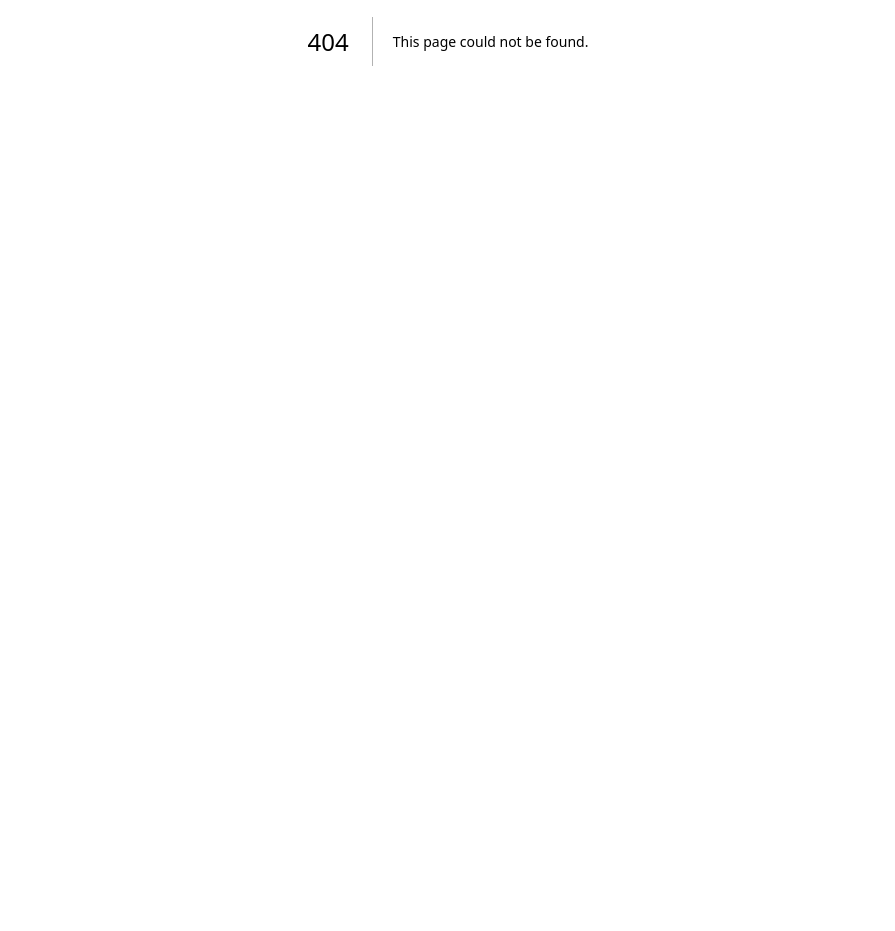
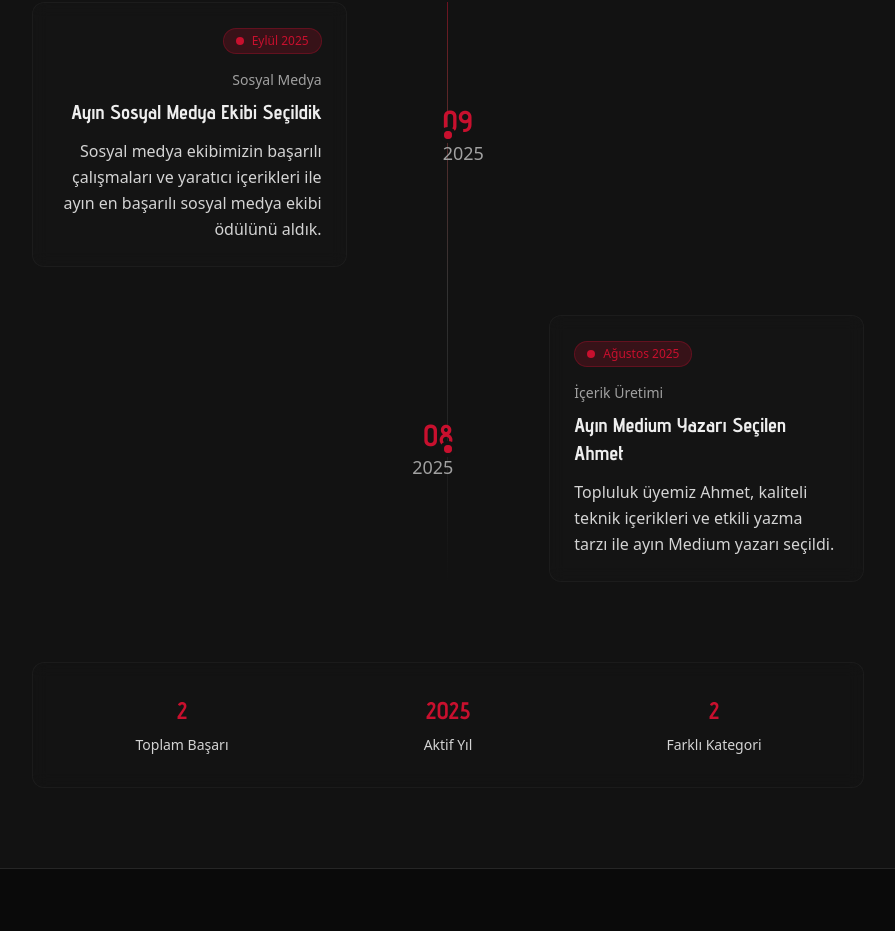
Before and after one commit to HSD-OSTIMTECH/HSD-Landing, a Next.js app: page /about/achievements in a window 1280 px wide. Before the commit this address had no page. Shown: the part 359-1290 px from the top of the page, without its empty margins (192-1087 px from the left). Before the commit the page ends 800 px from the top, so only its background shows below. Built offline with nearby package versions, Linux system fonts and the light colour scheme.

Commit message:
feat: add Achievements page with timeline and stats sections

```diff
--- /dev/null
+++ b/app/(site)/about/achievements/page.tsx
@@ -0,0 +1,184 @@
+"use client";
+import React from "react";
+import { motion } from "framer-motion";
+
+const Achievements = () => {
+  const achievements = [
+    {
+      id: 1,
+      title: "Ayın Sosyal Medya Ekibi Seçildik",
+      description:
+        "Sosyal medya ekibimizin başarılı çalışmaları ve yaratıcı içerikleri ile ayın en başarılı sosyal medya ekibi ödülünü aldık.",
+      date: "Eylül 2025",
+      category: "Sosyal Medya",
+      month: "09",
+      year: "2025",
+    },
+    {
+      id: 2,
+      title: "Ayın Medium Yazarı Seçilen Ahmet",
+      description:
+        "Topluluk üyemiz Ahmet, kaliteli teknik içerikleri ve etkili yazma tarzı ile ayın Medium yazarı seçildi.",
+      date: "Ağustos 2025",
+      category: "İçerik Üretimi",
+      month: "08",
+      year: "2025",
+    },
+  ];
+
+  return (
+    <div className="min-h-screen bg-black text-white py-20">
+      <div className="max-w-4xl mx-auto px-4 sm:px-6 lg:px-8">
+        {/* Header */}
+        <motion.div
+          initial={{ opacity: 0, y: 30 }}
+          animate={{ opacity: 1, y: 0 }}
+          transition={{ duration: 0.8 }}
+          className="text-center mb-16"
+        >
+          <h1 className="text-4xl md:text-5xl lg:text-6xl font-bold font-advent-pro mb-4">
+            <span className="text-white">Başarı </span>
+            <span className="bg-gradient-to-r from-primary to-secondary bg-clip-text text-transparent">
+              Hikayelerimiz
+            </span>
+          </h1>
+
+          <p className="text-lg text-neutral-300 leading-relaxed max-w-2xl mx-auto">
+            Topluluğumuzun elde ettiği önemli başarılar ve kazanımlar
+          </p>
+        </motion.div>
+
+        {/* Timeline */}
+        <div className="relative">
+          {/* Timeline Line */}
+          <div className="absolute left-8 md:left-1/2 md:transform md:-translate-x-px top-0 bottom-0 w-px bg-gradient-to-b from-primary/50 via-neutral-600/50 to-transparent"></div>
+
+          {/* Achievement Items */}
+          <div className="space-y-12">
+            {achievements.map((achievement, index) => (
+              <motion.div
+                key={achievement.id}
+                initial={{ opacity: 0, y: 50 }}
+                whileInView={{ opacity: 1, y: 0 }}
+                transition={{ duration: 0.8, delay: index * 0.2 }}
+                viewport={{ once: true, amount: 0.3 }}
+                className={`relative flex items-center ${
+                  index % 2 === 0 ? "md:flex-row" : "md:flex-row-reverse"
+                } flex-col md:gap-8`}
+              >
+                {/* Timeline Node */}
+                <div className="absolute left-8 md:left-1/2 md:transform md:-translate-x-1/2 w-4 h-4 bg-primary rounded-full border-4 border-black z-10">
+                  <div className="absolute inset-0 bg-primary rounded-full animate-pulse opacity-50"></div>
+                </div>
+
+                {/* Content Card */}
+                <div
+                  className={`w-full md:w-5/12 ml-16 md:ml-0 ${
+                    index % 2 === 0
+                      ? "md:text-right md:pr-8"
+                      : "md:text-left md:pl-8"
+                  }`}
+                >
+                  <div className="bg-neutral-900/50 backdrop-blur-sm border border-neutral-800/50 rounded-xl p-6 hover:border-primary/30 transition-all duration-300">
+                    {/* Date Badge */}
+                    <div
+                      className={`inline-flex items-center gap-2 bg-primary/20 border border-primary/30 rounded-full px-3 py-1 mb-4 ${
+                        index % 2 === 0 ? "md:ml-auto" : ""
+                      }`}
+                    >
+                      <div className="w-2 h-2 bg-primary rounded-full"></div>
+                      <span className="text-primary text-xs font-medium">
+                        {achievement.date}
+                      </span>
+                    </div>
+
+                    {/* Category */}
+                    <p
+                      className={`text-neutral-400 text-sm font-medium mb-2 ${
+                        index % 2 === 0 ? "md:text-right" : "md:text-left"
+                      }`}
+                    >
+                      {achievement.category}
+                    </p>
+
+                    {/* Title */}
+                    <h3
+                      className={`text-xl font-bold text-white mb-3 font-advent-pro ${
+                        index % 2 === 0 ? "md:text-right" : "md:text-left"
+                      }`}
+                    >
+                      {achievement.title}
+                    </h3>
+
+                    {/* Description */}
+                    <p
+                      className={`text-neutral-300 leading-relaxed ${
+                        index % 2 === 0 ? "md:text-right" : "md:text-left"
+                      }`}
+                    >
+                      {achievement.description}
+                    </p>
+                  </div>
+                </div>
+
+                {/* Large Date Display - Desktop Only */}
+                <div
+                  className={`hidden md:block w-2/12 ${
+                    index % 2 === 0 ? "md:pl-8" : "md:pr-8"
+                  }`}
+                >
+                  <div
+                    className={`${
+                      index % 2 === 0 ? "text-left" : "text-right"
+                    }`}
+                  >
+                    <div className="text-3xl font-bold text-primary font-advent-pro">
+                      {achievement.month}
+                    </div>
+                    <div className="text-lg text-neutral-400 font-medium">
+                      {achievement.year}
+                    </div>
+                  </div>
+                </div>
+              </motion.div>
+            ))}
+          </div>
+        </div>
+
+        {/* Stats Section */}
+        <motion.div
+          initial={{ opacity: 0, y: 30 }}
+          whileInView={{ opacity: 1, y: 0 }}
+          transition={{ duration: 0.8, delay: 0.6 }}
+          viewport={{ once: true, amount: 0.3 }}
+          className="mt-20 text-center"
+        >
+          <div className="bg-neutral-900/30 backdrop-blur-sm border border-neutral-800/50 rounded-xl p-8">
+            <div className="grid grid-cols-1 md:grid-cols-3 gap-8">
+              <div>
+                <div className="text-2xl font-bold text-primary mb-2 font-advent-pro">
+                  {achievements.length}
+                </div>
+                <div className="text-neutral-300 text-sm">Toplam Başarı</div>
+              </div>
+              <div>
+                <div className="text-2xl font-bold text-primary mb-2 font-advent-pro">
+                  2025
+                </div>
+                <div className="text-neutral-300 text-sm">Aktif Yıl</div>
+              </div>
+              <div>
+                <div className="text-2xl font-bold text-primary mb-2 font-advent-pro">
+                  {new Set(achievements.map((a) => a.category)).size}
+                </div>
+                <div className="text-neutral-300 text-sm">Farklı Kategori</div>
+              </div>
+            </div>
+          </div>
+        </motion.div>
+      </div>
+    </div>
+  );
+};
+
+export default Achievements;
```
